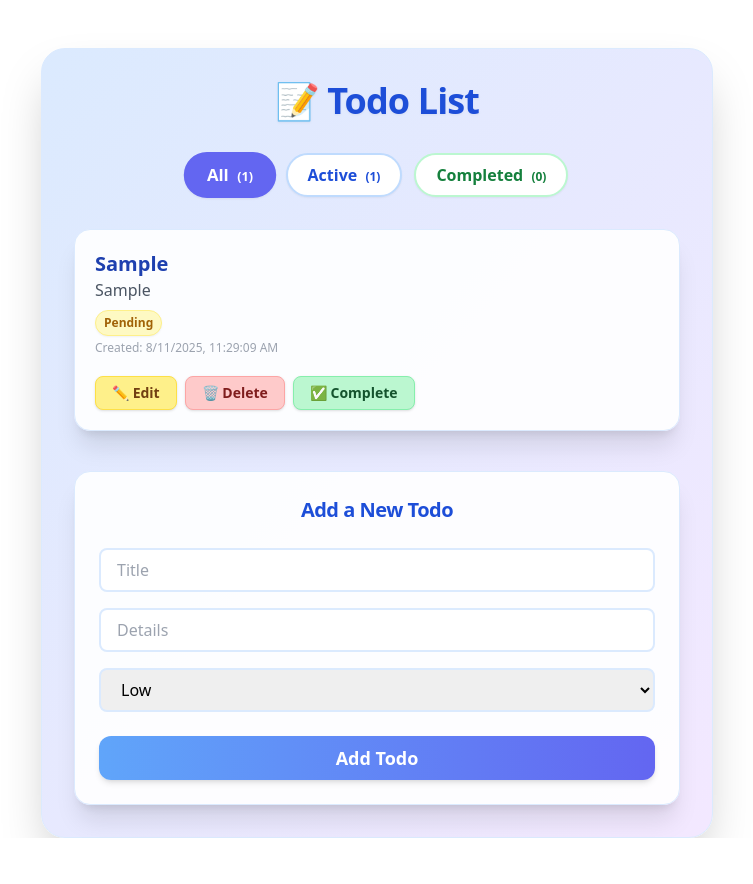
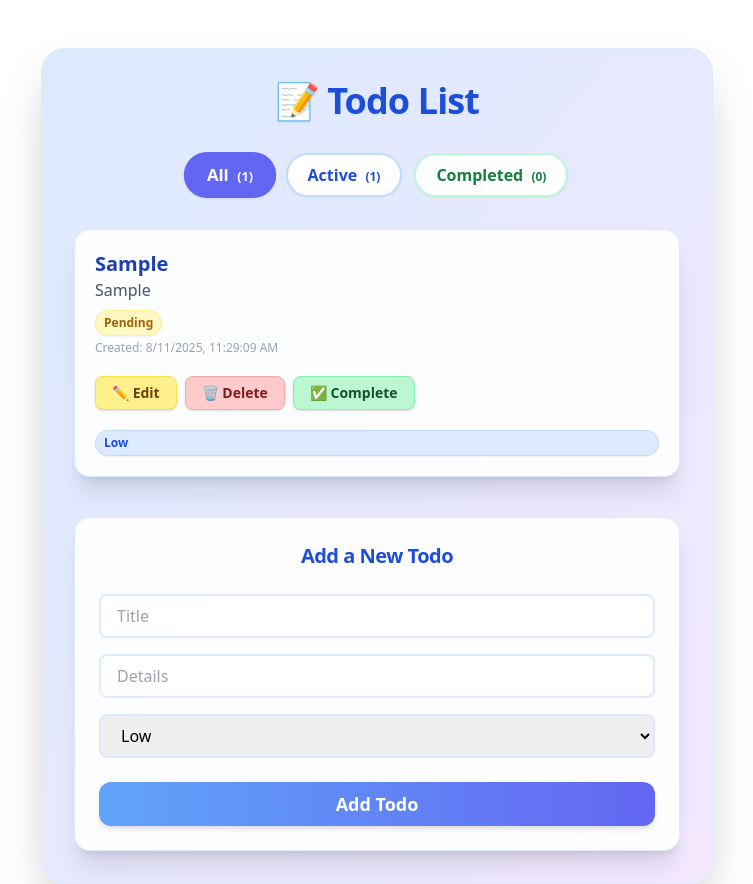
Before and after one commit to MOAZ1380/React-Tailwinds, a React (Vite) app: page / in a window 1280 px wide. Both pictures are taken after typing "Sample", "Sample" into the empty fields and a click on the button "Add Todo". Shown: the whole page, without its empty margins (263-1016 px from the left). Before the commit the page ends 838 px from the top, so only its background shows below. Built offline with nearby package versions, Linux system fonts and the light colour scheme.

Commit message:
Enhance Todo functionality: update priority handling in Form, add priority badge in Todo, and implement priority-based sorting in TodoList.

```diff
--- a/src/components/Form.jsx
+++ b/src/components/Form.jsx
@@ -6,7 +6,7 @@ const Form = () => {
 	const [formData, setFormData] = useState({
 		title: "",
 		details: "",
-		priority: "low",
+		priority: "Low",
 	});
 
 	const handleChange = (e) => {
--- a/src/components/Todo.jsx
+++ b/src/components/Todo.jsx
@@ -63,6 +63,25 @@ const Todo = ({ todo, onOpenDialog, viewType }) => {
 					{todo.isCompleted ? "↩️ Uncompleted" : "✅ Complete"}
 				</button>
 			</div>
+			{/* Priority badge */}
+			{todo.priority && (
+				<span
+					className={`mt-2 px-2 py-1 text-xs rounded-full font-bold shadow-sm ${
+						todo.priority === "high"
+							? "bg-red-100 text-red-700 border border-red-300"
+							: todo.priority === "medium"
+							? "bg-yellow-100 text-yellow-700 border border-yellow-300"
+							: "bg-blue-100 text-blue-700 border border-blue-200"
+					}`}
+					title={`Priority: ${todo.priority}`}>
+					{todo.priority.charAt(0).toUpperCase() + todo.priority.slice(1)}
+				</span>
+			)}
+			{viewType === "completed" && todo.completed_at && (
+				<p className="text-xs text-green-500 mt-1">
+					Completed: {new Date(todo.completed_at).toLocaleString()}
+				</p>
+			)}
 		</div>
 	);
 };
--- a/src/components/TodoList.jsx
+++ b/src/components/TodoList.jsx
@@ -10,12 +10,25 @@ const TodoList = () => {
 	const [selectedTodo, setSelectedTodo] = useState(null);
 	const [dialogMode, setDialogMode] = useState("view");
 
+	// Priority order for sorting
+
 	const filteredTodos = useMemo(() => {
-		return viewType === "all"
-			? todos
-			: viewType === "active"
-			? todos.filter((todo) => !todo.isCompleted)
-			: todos.filter((todo) => todo.isCompleted);
+		const priorityOrder = { high: 3, medium: 2, low: 1 };
+		let filtered =
+			viewType === "all"
+				? todos
+				: viewType === "active"
+				? todos.filter((todo) => !todo.isCompleted)
+				: todos.filter((todo) => todo.isCompleted);
+
+		// Sort by priority (high > medium > low), then by created_at (newest first)
+		return filtered.slice().sort((a, b) => {
+			const pa = priorityOrder[a.priority] || 0;
+			const pb = priorityOrder[b.priority] || 0;
+			if (pb !== pa) return pb - pa;
+			// Newest first
+			return new Date(b.created_at) - new Date(a.created_at);
+		});
 	}, [todos, viewType]);
 
 	const openDialog = (todo, mode = "view") => {
```
